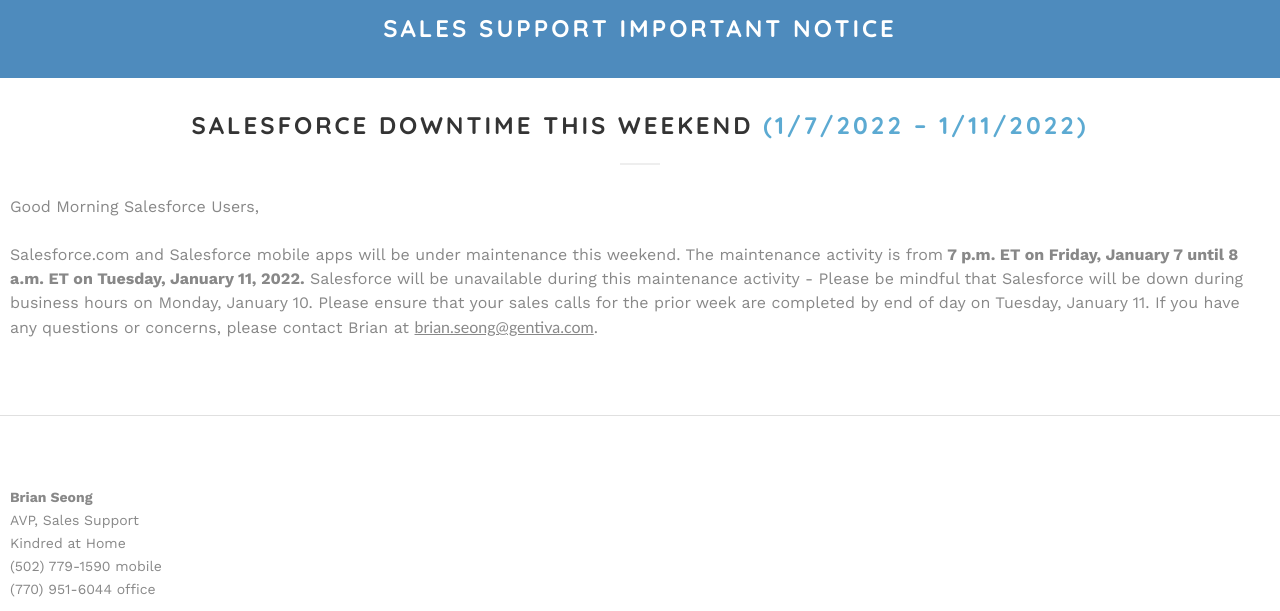
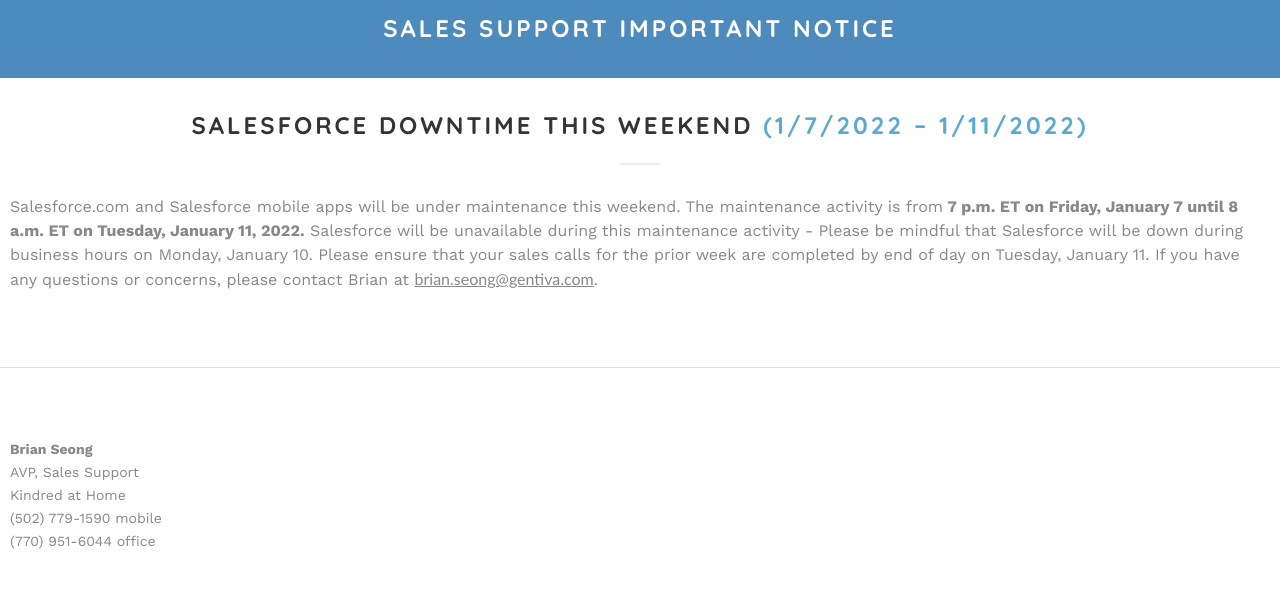
Before and after one commit to jorwsmit/KahErrorPage, a website: page index.html in a window 1280 px wide. Shown: the part 982-1593 px from the top of the page. After the commit the page ends 1545 px from the top, so only its background shows below. Drawn offline with nearby package versions, Linux system fonts and the light colour scheme.

Commit message:
updated index.html

```diff
--- a/index.html
+++ b/index.html
@@ -224,7 +224,7 @@
 
                                         <div style="line-height: 24px">
 
-                                            Good Morning Salesforce Users,</br></br> Salesforce.com and Salesforce mobile apps will be under maintenance this weekend. The maintenance activity is from<b> 7 p.m. ET on Friday, January 7 until 8 a.m. ET on Tuesday, January 11, 2022.</b> Salesforce will be unavailable during this maintenance activity - Please be mindful that Salesforce will be down during business hours on Monday, January 10. Please ensure that your sales calls for the prior week are completed by end of day on Tuesday, January 11. If you have any questions or concerns, please contact Brian at <a href="mailto:" style="color: #888888; font-size: 16px; font-family: 'Hind Siliguri', Calibri, Sans-serif; font-weight: 400;">brian.seong@gentiva.com</a>.
+                                            Salesforce.com and Salesforce mobile apps will be under maintenance this weekend. The maintenance activity is from<b> 7 p.m. ET on Friday, January 7 until 8 a.m. ET on Tuesday, January 11, 2022.</b> Salesforce will be unavailable during this maintenance activity - Please be mindful that Salesforce will be down during business hours on Monday, January 10. Please ensure that your sales calls for the prior week are completed by end of day on Tuesday, January 11. If you have any questions or concerns, please contact Brian at <a href="mailto:" style="color: #888888; font-size: 16px; font-family: 'Hind Siliguri', Calibri, Sans-serif; font-weight: 400;">brian.seong@gentiva.com</a>.
                                         </div>
                                     </td>
                                 </tr>
```
